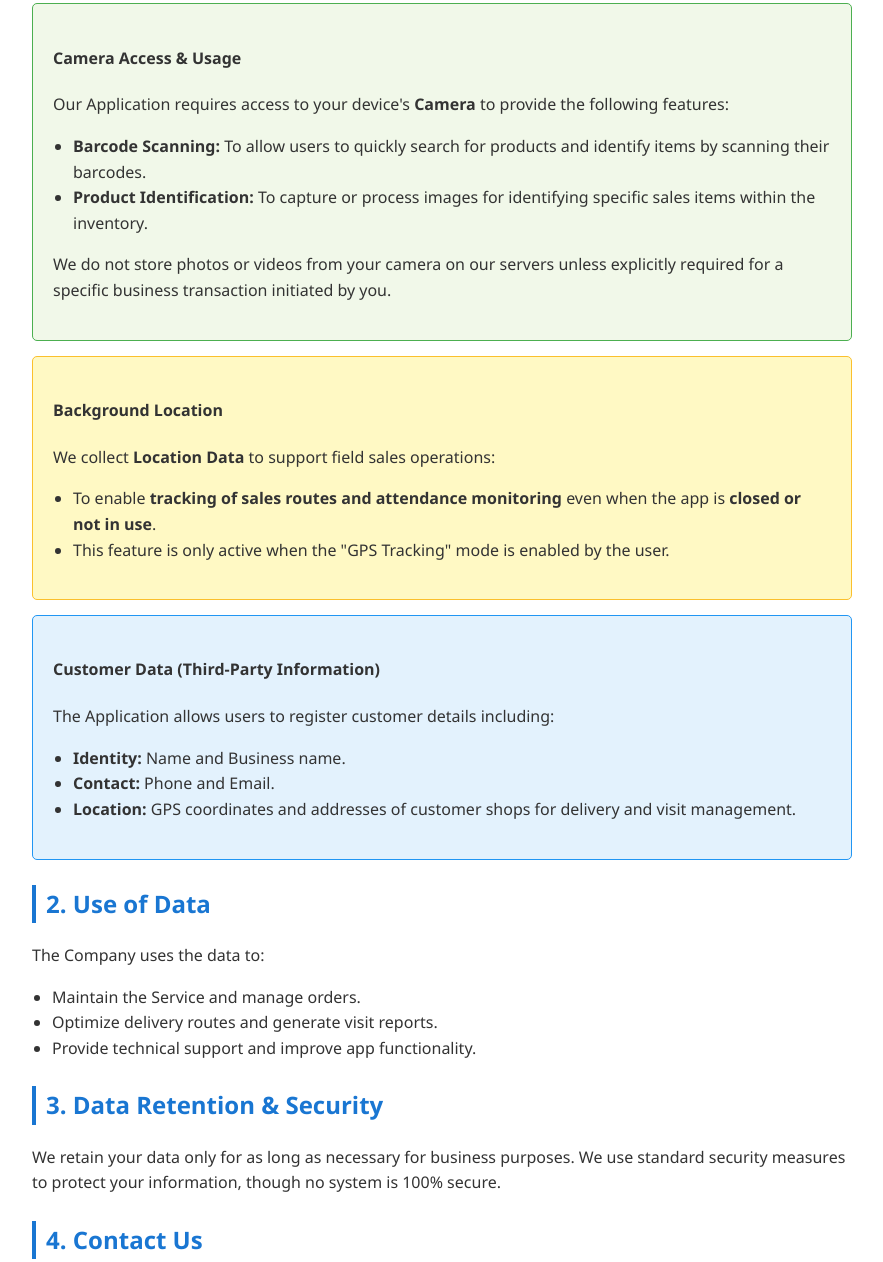
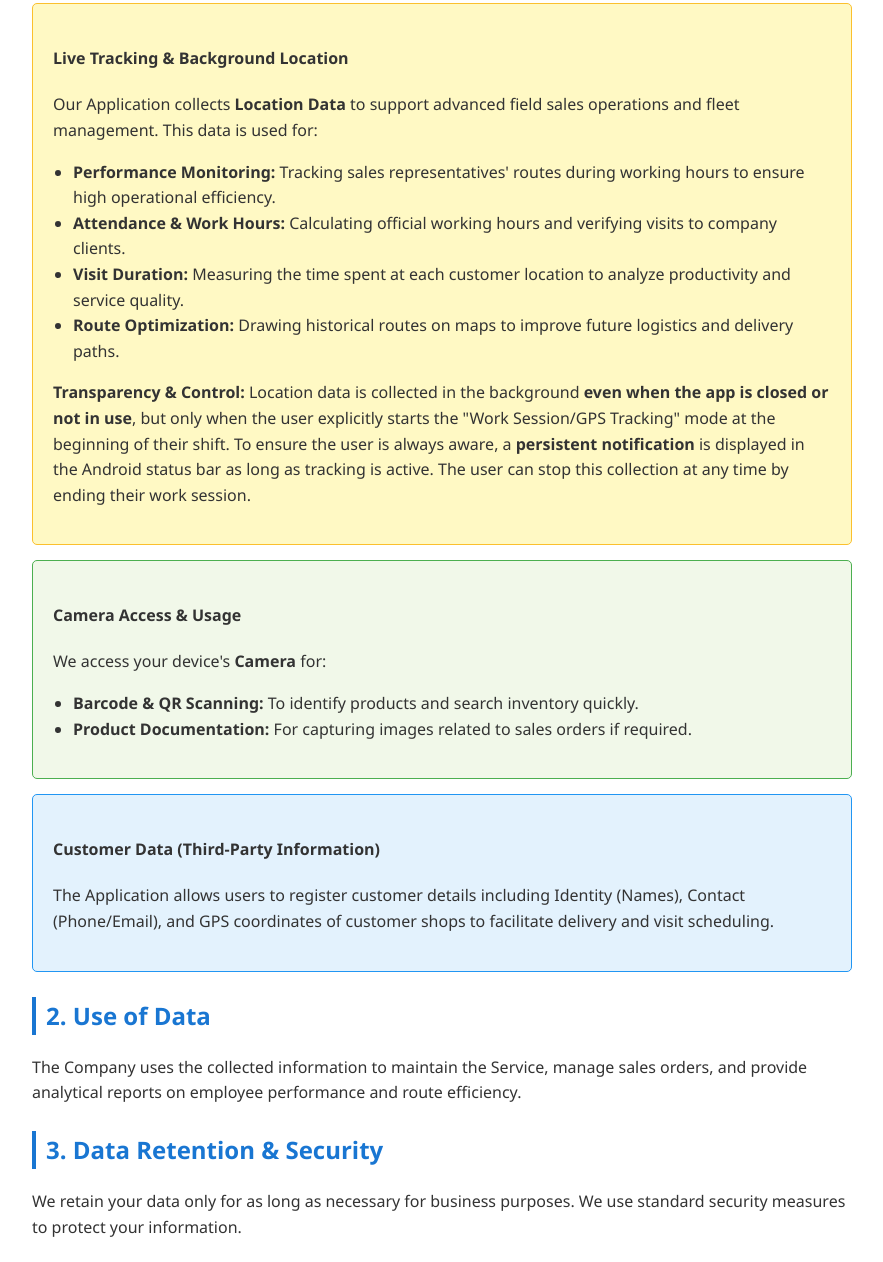
Before and after one commit to MedoMedo1988/maxi-sales-policy, a plain HTML site: page index.html in a window 1280 px wide. Shown: the part 416-1678 px from the top of the page, without its empty margins (198-1081 px from the left). Drawn offline with Linux system fonts and the light colour scheme.

Commit message:
Refactor data collection and usage sections in HTML

```diff
--- a/index.html
+++ b/index.html
@@ -27,45 +27,37 @@
         <h2>1. Personal Data Collection</h2>
         <p>While using Our Service, We may ask You to provide personally identifiable information such as your Email, Full Name, and Phone Number.</p>
 
+        <div class="highlight-box">
+            <h4>Live Tracking & Background Location</h4>
+            <p>Our Application collects <b>Location Data</b> to support advanced field sales operations and fleet management. This data is used for:</p>
+            <ul>
+                <li><strong>Performance Monitoring:</strong> Tracking sales representatives' routes during working hours to ensure high operational efficiency.</li>
+                <li><strong>Attendance & Work Hours:</strong> Calculating official working hours and verifying visits to company clients.</li>
+                <li><strong>Visit Duration:</strong> Measuring the time spent at each customer location to analyze productivity and service quality.</li>
+                <li><strong>Route Optimization:</strong> Drawing historical routes on maps to improve future logistics and delivery paths.</li>
+            </ul>
+            <p><strong>Transparency & Control:</strong> Location data is collected in the background <b>even when the app is closed or not in use</b>, but only when the user explicitly starts the "Work Session/GPS Tracking" mode at the beginning of their shift. To ensure the user is always aware, a <b>persistent notification</b> is displayed in the Android status bar as long as tracking is active. The user can stop this collection at any time by ending their work session.</p>
+        </div>
+
         <div class="camera-box">
             <h4>Camera Access & Usage</h4>
-            <p>Our Application requires access to your device's <b>Camera</b> to provide the following features:</p>
+            <p>We access your device's <b>Camera</b> for:</p>
             <ul>
-                <li><strong>Barcode Scanning:</strong> To allow users to quickly search for products and identify items by scanning their barcodes.</li>
-                <li><strong>Product Identification:</strong> To capture or process images for identifying specific sales items within the inventory.</li>
-            </ul>
-            <p>We do not store photos or videos from your camera on our servers unless explicitly required for a specific business transaction initiated by you.</p>
-        </div>
-
-        <div class="highlight-box">
-            <h4>Background Location</h4>
-            <p>We collect <b>Location Data</b> to support field sales operations:</p>
-            <ul>
-                <li>To enable <b>tracking of sales routes and attendance monitoring</b> even when the app is <b>closed or not in use</b>.</li>
-                <li>This feature is only active when the "GPS Tracking" mode is enabled by the user.</li>
+                <li><strong>Barcode & QR Scanning:</strong> To identify products and search inventory quickly.</li>
+                <li><strong>Product Documentation:</strong> For capturing images related to sales orders if required.</li>
             </ul>
         </div>
 
         <div class="customer-box">
             <h4>Customer Data (Third-Party Information)</h4>
-            <p>The Application allows users to register customer details including:</p>
-            <ul>
-                <li><strong>Identity:</strong> Name and Business name.</li>
-                <li><strong>Contact:</strong> Phone and Email.</li>
-                <li><strong>Location:</strong> GPS coordinates and addresses of customer shops for delivery and visit management.</li>
-            </ul>
+            <p>The Application allows users to register customer details including Identity (Names), Contact (Phone/Email), and GPS coordinates of customer shops to facilitate delivery and visit scheduling.</p>
         </div>
 
         <h2>2. Use of Data</h2>
-        <p>The Company uses the data to:</p>
-        <ul>
-            <li>Maintain the Service and manage orders.</li>
-            <li>Optimize delivery routes and generate visit reports.</li>
-            <li>Provide technical support and improve app functionality.</li>
-        </ul>
+        <p>The Company uses the collected information to maintain the Service, manage sales orders, and provide analytical reports on employee performance and route efficiency.</p>
 
         <h2>3. Data Retention & Security</h2>
-        <p>We retain your data only for as long as necessary for business purposes. We use standard security measures to protect your information, though no system is 100% secure.</p>
+        <p>We retain your data only for as long as necessary for business purposes. We use standard security measures to protect your information.</p>
 
         <h2>4. Contact Us</h2>
         <p>If you have any questions, contact us via:</p>
```
